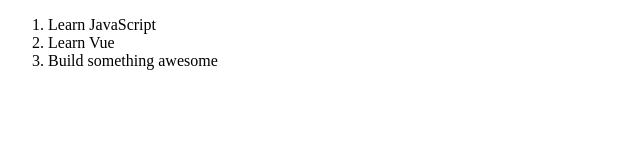
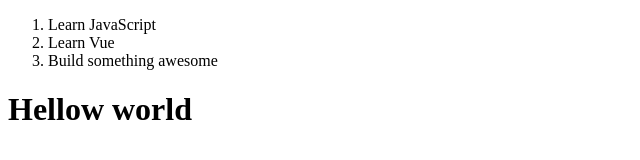
Before and after one commit to Maseeha123/VueJS, a plain HTML site: page vueforloop.html in a window 1280 px wide. Shown: the whole page, without its empty margins (0-640 px from the left). Drawn offline with nearby package versions, Linux system fonts and the light colour scheme.

Commit message:
test commit

```diff
--- a/vueforloop.html
+++ b/vueforloop.html
@@ -14,7 +14,9 @@
             </li>
           </ol>
     </div>
+    <h1>Hellow world</h1>
     <script src="https://cdn.jsdelivr.net/npm/vue@2/dist/vue.js"></script>
 <script src="vueforloop.js"></script>
+
 </body>
 </html>
--- a/vueforloop.js
+++ b/vueforloop.js
@@ -8,3 +8,4 @@
       ]
     }
   })
+  console.log("vue js");
```
